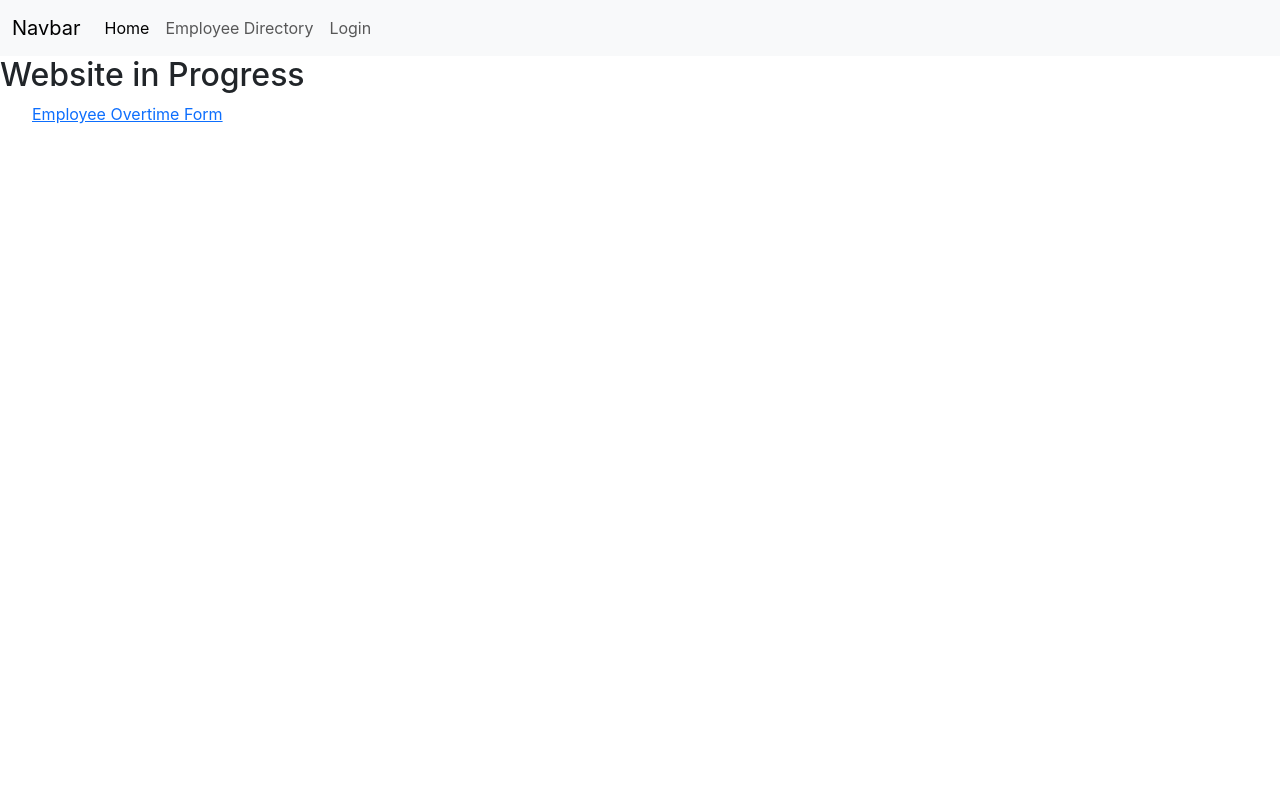
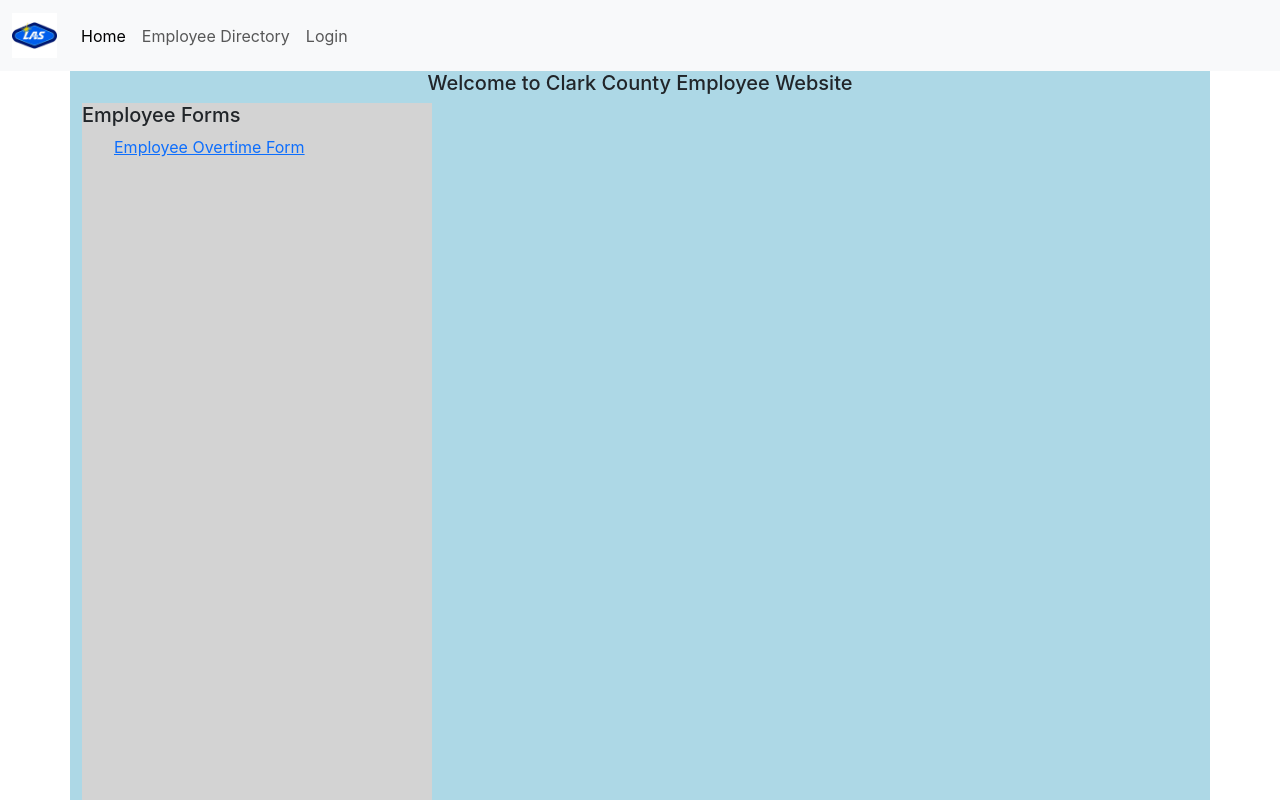
Before and after one commit to obels/doa, a React (Create React App) app: page / in a window 1280 px wide. Shown: the top 800 px of the page. Built offline with nearby package versions, Linux system fonts and the light colour scheme.

Commit message:
Added HomePage Layout, edited display location from left to center

```diff
--- a/src/App.js
+++ b/src/App.js
@@ -17,6 +17,7 @@ function App() {
       <NavBar />
       <div className="content">
         <Routes>
+          <Route path="/doa" element={<Home />} />
           <Route path="/notFound" element={<NotFound />} />
           <Route path="/home" element={<Home />} />
           <Route path="/forms/overtime" element={<OverTime />} />
--- a/src/components/directory/employeeMain.jsx
+++ b/src/components/directory/employeeMain.jsx
@@ -102,13 +102,14 @@ export default class Directory extends Component {
     const { pageSize, currentPage, searchValue } = this.state;
 
     return (
-      <div className="container-sm m-1" style={{}}>
+      <div className="container" style={{ textAlign: "center" }}>
         {this.state.errors && (
           <div style={{ color: "red", marginBottom: 10 }}>
             "Unable to Retrive Data Due to a {this.state.errors}"
           </div>
         )}
-        <div>
+        <h5>Employee Directory</h5>
+        <div style={{ textAlign: "left" }}>
           <h5>Current Active Users {sortCount.length} </h5>
           <span>
             <SearchBar onChange={this.handleSearch} value={searchValue} />
--- a/src/components/forms/loginForm.jsx
+++ b/src/components/forms/loginForm.jsx
@@ -19,7 +19,7 @@ const LoginForm = () => {
   console.log(formik.touched);
 
   return (
-    <div className="container sm m-1" style={{ width: 350 }}>
+    <div className="container" style={{ width: 350 }}>
       <form
         className="row g-3 "
         style={{ tableLayout: "fixed" }}
--- a/src/components/forms/newEmployee.jsx
+++ b/src/components/forms/newEmployee.jsx
@@ -32,9 +32,10 @@ const NewEmployee = () => {
 
   return (
     <div
-      className="container-sm m-1"
+      className="container"
       style={{ width: 400, height: 700, backgroundColor: "lightgray" }}
     >
+      <h5 style={{ textAlign: "center" }}>New Employee Form</h5>
       <div>
         <form onSubmit={formik.handleSubmit}>
           <div style={{ width: 250, height: 500 }}>
--- a/src/components/home-page/home.jsx
+++ b/src/components/home-page/home.jsx
@@ -9,11 +9,29 @@ function Home(props) {
 
   return (
     <Fragment>
-      <h2>Website in Progress</h2>
-      <div>
-        <ul>
-          <Link to="/forms/overtime">Employee Overtime Form</Link>
-        </ul>
+      <div
+        className="container"
+        style={{
+          height: 1500,
+          width: 1500,
+          textAlign: "center",
+          backgroundColor: "lightblue",
+        }}
+      >
+        <h5>Welcome to Clark County Employee Website</h5>
+        <div
+          className="sidebar"
+          style={{ height: 700, width: 350, backgroundColor: "lightgray" }}
+        >
+          <div style={{ textAlign: "left" }}>
+            <h5> Employee Forms</h5>
+            <ul>
+              <Link to="/forms/overtime">Employee Overtime Form</Link>
+            </ul>
+          </div>
+        </div>
+
+        <div></div>
       </div>
     </Fragment>
   );
--- a/src/components/navBar.jsx
+++ b/src/components/navBar.jsx
@@ -1,12 +1,17 @@
 import React from "react";
 import { Link, NavLink } from "react-router-dom";
+import navLogo from "./images/navbarLogo.png";
 
 const NavBar = () => {
   return (
     <nav className="navbar navbar-expand-md navbar-light bg-light">
       <div className="container-fluid">
         <Link className="navbar-brand" to="home">
-          Navbar
+          <img
+            src={navLogo}
+            style={{ height: 45, width: 45 }}
+            alt="navBar Logo"
+          />
         </Link>
         <button
           className="navbar-toggler"
```
Also changed, not shown: src/components/images/navbarLogo.png (added).
